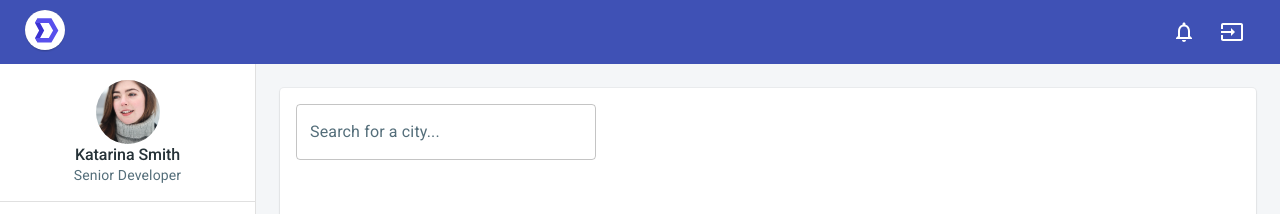
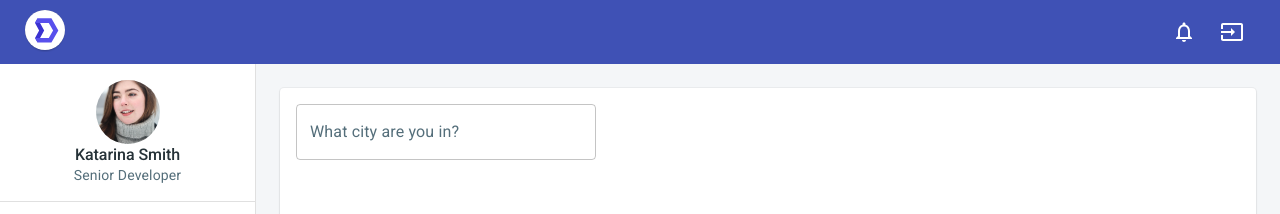
Before and after one commit to Team-Cozy/Weather-Frontend, a React (Create React App) app: page /app/dashboard in a window 1280 px wide. Shown: the top 214 px of the page. Built offline with nearby package versions, Linux system fonts and the light colour scheme.

Commit message:
Make CitySearch modify global user location

```diff
--- a/src/api/Location.js
+++ b/src/api/Location.js
@@ -6,15 +6,13 @@ export class Location {
 }
 
 export class CityLocation extends Location {
-  constructor(name, country, id) {
+  constructor(data) {
     super();
-    this.name = name;
-    this.country = country;
-    this.cityId = id;
+    this.data = data;
   }
 
   getRequestParams() {
-    return { cityId: this.cityId };
+    return { cityId: this.data.cityId };
   }
 }
 
--- a/src/components/CitySearch.js
+++ b/src/components/CitySearch.js
@@ -3,14 +3,19 @@ import React, { useState, useEffect } from 'react';
 import Autocomplete, { createFilterOptions } from '@material-ui/lab/Autocomplete';
 import { useBackendAPI } from 'src/components/BackendAPIProvider';
 import { Grid, TextField, Typography } from '@material-ui/core';
+import { useUserLocation } from 'src/components/UserLocationProvider';
+import { CityLocation } from 'src/api/Location';
 
 const filter = createFilterOptions();
 
-export default function FreeSoloCreateOption() {
-  const [value, setValue] = useState(null);
+export default function CitySearch() {
+  const { location, setLocation } = useUserLocation();
+  const value = location instanceof CityLocation ? location.data : null;
+  const setValue = (newValue) => setLocation(new CityLocation(newValue));
+
+  const { api } = useBackendAPI();
   const [inputValue, setInputValue] = useState('');
   const [suggestions, setSuggestions] = useState([]);
-  const { api } = useBackendAPI();
 
   useEffect(() => {
     if (!api || inputValue.length < 3) {
@@ -54,7 +59,7 @@ export default function FreeSoloCreateOption() {
       style={{ width: 300 }}
       freeSolo
       renderInput={(params) => (
-        <TextField {...params} label="Search for a city..." variant="outlined" />
+        <TextField {...params} label="What city are you in?" variant="outlined" />
       )}
     />
   );
```
